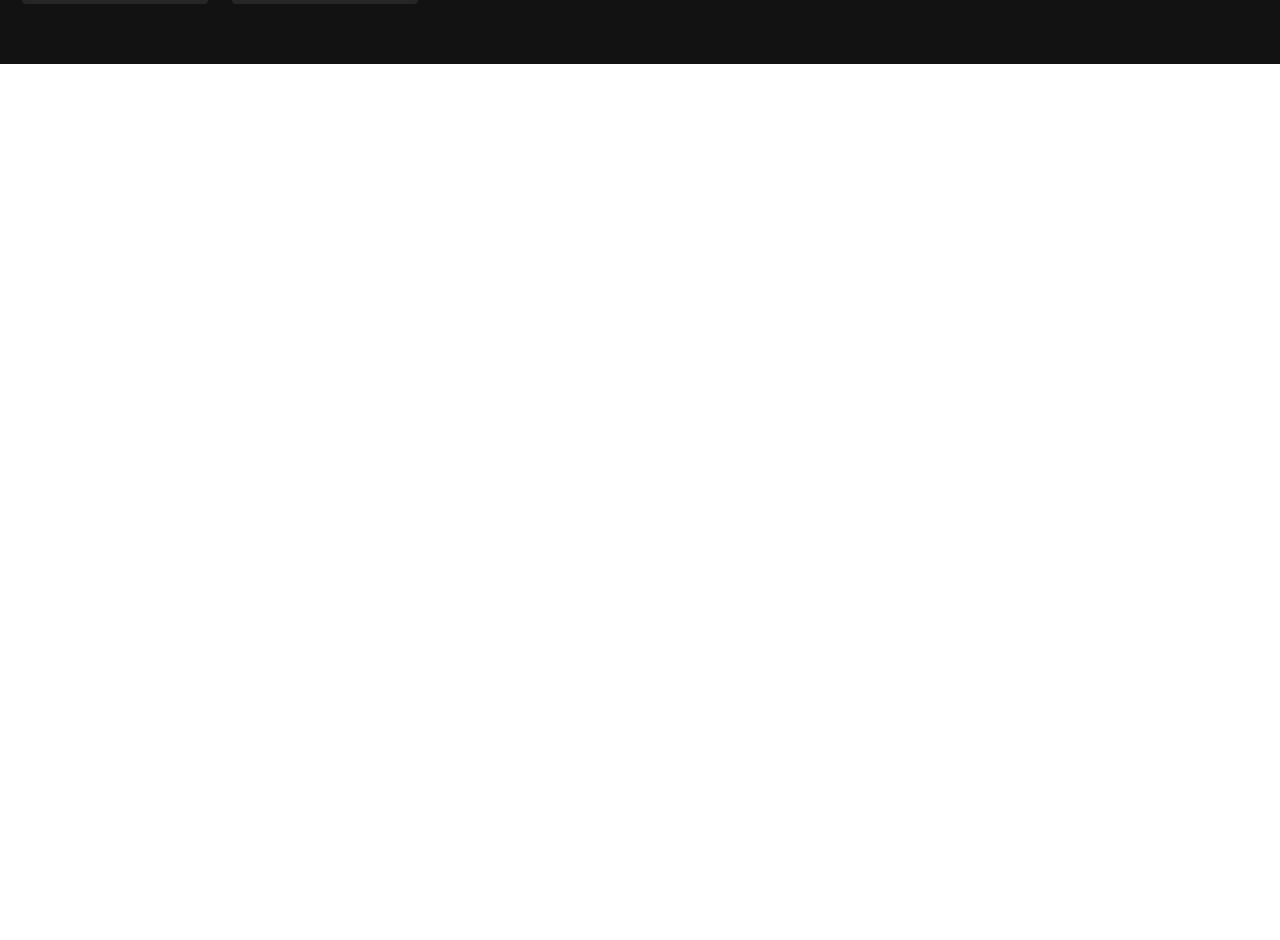
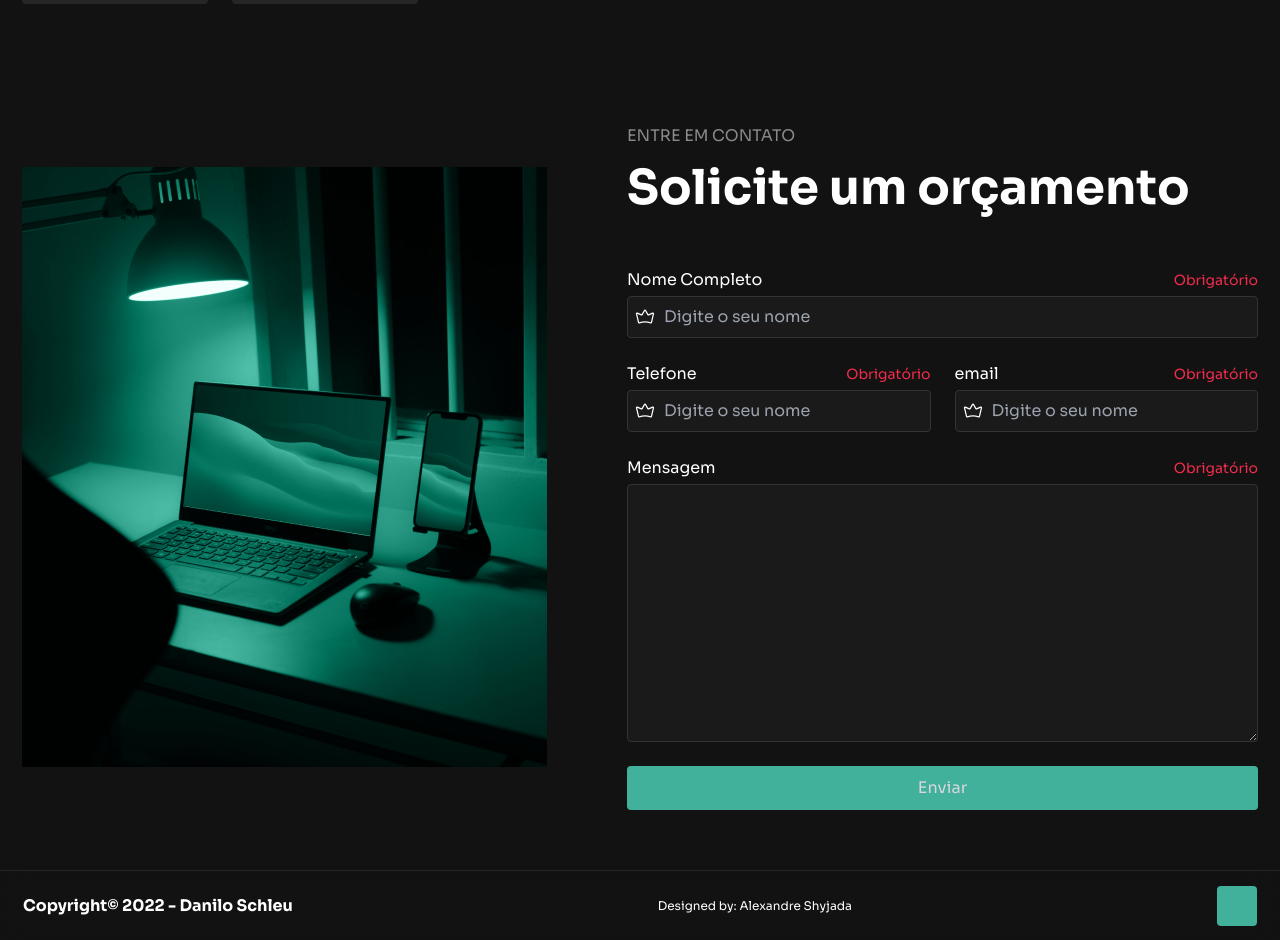
Before and after one commit to schleu/portfolio, a React (Vite) app: page / in a window 1280 px wide. Shown: the part 4518-5458 px from the top of the page. Before the commit the page ends 4582 px from the top, so only its background shows below. Built offline with nearby package versions, Linux system fonts and the light colour scheme.

Commit message:
feat: contact section

```diff
--- /dev/null
+++ b/src/components/Contact/index.tsx
@@ -0,0 +1,54 @@
+import { Button } from "../Button";
+import { Container } from "../Container";
+import { Input } from "../Input";
+import { Textarea } from "../TextArea";
+import contactBanner from "../../assets/contact.png";
+
+export const Contact = () => {
+  return (
+    <div className="w-full flex justify-center">
+      <div className="flex gap-20 items-center w-full max-w-screen-cut">
+        <img src={contactBanner} alt="" />
+
+        <Container
+          title="Solicite um orçamento"
+          section="Entre em contato"
+          classes={{ container: "bg-[#121212]" }}
+        >
+          <form className="flex flex-col gap-6">
+            <Input
+              label="Nome Completo"
+              placeholder="Digite o seu nome"
+              required
+              disabled
+            />
+            <div className="flex gap-6">
+              <Input
+                type={"tel"}
+                label="Telefone"
+                placeholder="Digite o seu nome"
+                required
+                disabled
+              />
+              <Input
+                type={"email"}
+                label="email"
+                placeholder="Digite o seu nome"
+                required
+                disabled
+              />
+            </div>
+            <Textarea label="Mensagem" required disabled />
+            <Button
+              type="submit"
+              className="bg-[#333333] text-[#D6D6DC] cursor-not-allowed"
+              disabled
+            >
+              Enviar
+            </Button>
+          </form>
+        </Container>
+      </div>
+    </div>
+  );
+};
--- a/src/components/DefaultLayout/index.tsx
+++ b/src/components/DefaultLayout/index.tsx
@@ -1,10 +1,15 @@
 import { Outlet } from "react-router-dom";
+import { Contact } from "../Contact";
+import { Footer } from "../Footer";
 import { Header } from "../Header";
+
 export const DefaultLayout = () => {
   return (
     <div className="w-full font-sora text-white bg-[#121212]">
       <Header />
       <Outlet />
+      <Contact />
+      <Footer />
     </div>
   );
 };
--- /dev/null
+++ b/src/components/Footer/index.tsx
@@ -0,0 +1,21 @@
+import { ReactComponent as ArrowRightIcon } from "../../assets/arrowRight.svg";
+import { Button } from "../Button";
+
+export const Footer = () => {
+  return (
+    <div className="w-full h-[70px] flex justify-center items-center bg-[#12121280] backdrop-blur-md border-t border-[#262626]">
+      <div className="w-full max-w-[1234px] flex justify-between items-center font-bold h-full">
+        <div className="flex gap-2.5 items-center cursor-default">
+          Copyright© 2022 - Danilo Schleu
+        </div>
+        <div className="flex items-center font-normal text-xs cursor-default">
+          Designed by: Alexandre Shyjada
+        </div>
+
+        <Button className="bg-[#333333] w-10 h-10 p-0">
+          <ArrowRightIcon className="-rotate-90" />
+        </Button>
+      </div>
+    </div>
+  );
+};
--- /dev/null
+++ b/src/components/Input/index.tsx
@@ -0,0 +1,22 @@
+import { InputHTMLAttributes } from "react";
+import { ReactComponent as CrownIcon } from "../../assets/crownSimple.svg";
+import { Label } from "../Label";
+
+interface iInputProps extends InputHTMLAttributes<HTMLInputElement> {
+  label: string;
+  placeholder?: string;
+}
+
+export const Input = ({ label, placeholder, ...props }: iInputProps) => (
+  <Label label={label} required={props.required}>
+    <div className="flex items-center relative">
+      <input
+        type={"text"}
+        className="w-full p-2 pl-9 rounded bg-[#1A1A1A] border-[#333333] border "
+        placeholder={placeholder || label}
+        {...props}
+      />
+      <CrownIcon className="absolute left-2" />
+    </div>
+  </Label>
+);
--- /dev/null
+++ b/src/components/Label/index.tsx
@@ -0,0 +1,28 @@
+import { LabelHTMLAttributes, ReactNode } from "react";
+
+interface iInputProps extends LabelHTMLAttributes<HTMLLabelElement> {
+  label: string;
+  placeholder?: string;
+  required?: boolean;
+  children: ReactNode;
+}
+
+export const Label = ({
+  label,
+  placeholder,
+  required,
+  children,
+  ...props
+}: iInputProps) => (
+  <div className="w-full text-white flex flex-col gap-1">
+    <div className="flex justify-between items-center ">
+      <label htmlFor="" className="text-base" {...props}>
+        {label}
+      </label>
+      <span className="text-sm leading-6 text-[#F12C4C]">
+        {required && "Obrigatório"}
+      </span>
+    </div>
+    <div className="w-full">{children}</div>
+  </div>
+);
--- /dev/null
+++ b/src/components/TextArea/index.tsx
@@ -0,0 +1,21 @@
+import { InputHTMLAttributes, TextareaHTMLAttributes } from "react";
+import { ReactComponent as CrownIcon } from "../../assets/crownSimple.svg";
+import { Label } from "../Label";
+
+interface iInputProps extends TextareaHTMLAttributes<HTMLTextAreaElement> {
+  label: string;
+  placeholder?: string;
+}
+
+export const Textarea = ({ label, placeholder, ...props }: iInputProps) => (
+  <Label label={label} required={props.required}>
+    <div className="flex items-center relative">
+      <textarea
+        {...props}
+        cols={30}
+        rows={10}
+        className="w-full p-2  rounded bg-[#1A1A1A] border-[#333333] border "
+      ></textarea>
+    </div>
+  </Label>
+);
--- a/src/pages/Home/index.tsx
+++ b/src/pages/Home/index.tsx
@@ -1,4 +1,5 @@
 import { About } from "./components/About";
+import { Contact } from "../../components/Contact";
 import { Hero } from "./components/Hero";
 import { Portfolio } from "./components/Portfolio";
 import { Scrolling } from "./components/Scrolling";
```
Also changed, not shown: src/assets/contact.png (added), src/assets/crownSimple.svg (added).
